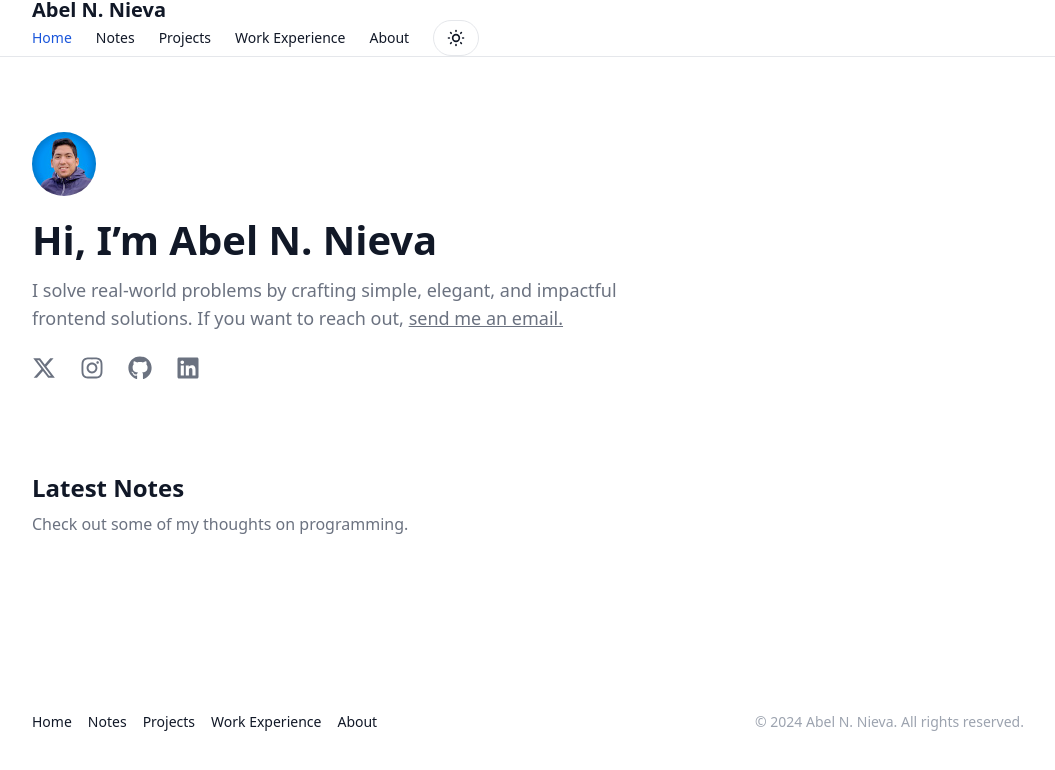
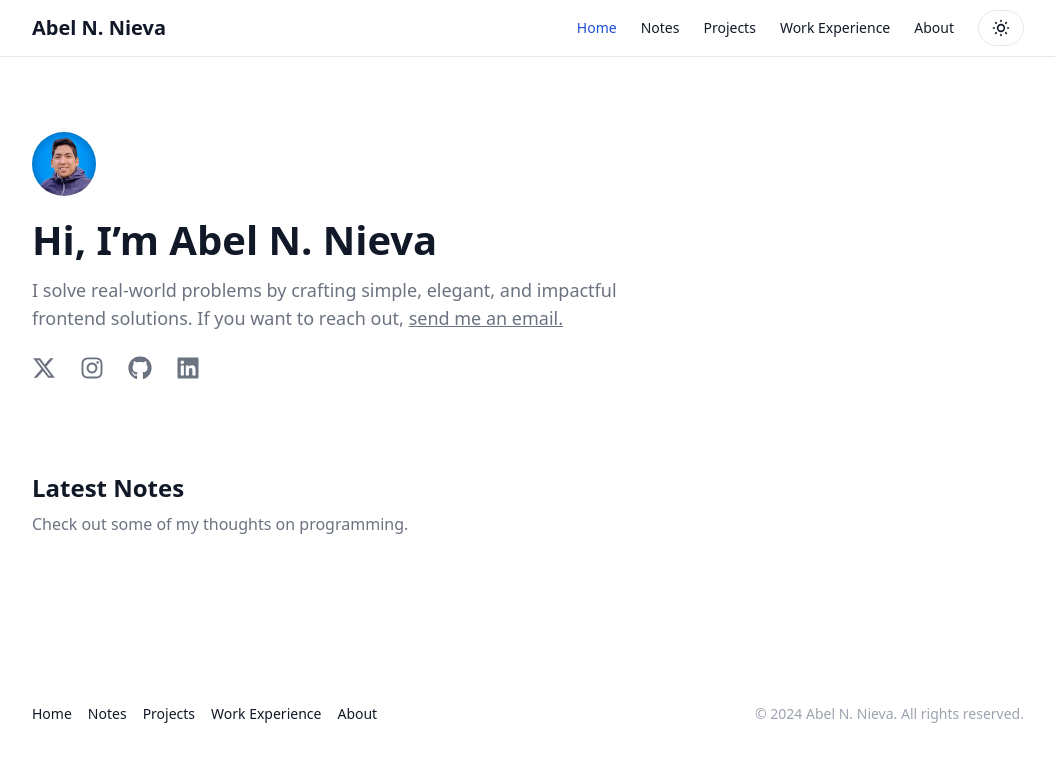
Before and after one commit to abelnnieva/abelnnieva.dev, an Astro site: page / in a window 1280 px wide. Shown: the whole page, without its empty margins (112-1167 px from the left). Built offline with nearby package versions, Linux system fonts and the light colour scheme; Astro itself is replaced by a stand-in of ours.

Commit message:
refactor: Footer and Header components, update data structure
- Changed `copyright` prop to `brand` in `Footer.astro` and updated the structure to dynamically display the current year.
- Adjusted the footer styling and structure for better alignment and readability.
- Modified `Header.astro` to use `class:list` syntax and updated hover and active states to use `primary` colors.
- Removed `Copyright` export from `data/index.ts`, relying on dynamic date generation in `Footer.astro`.
- Updated `Layout.astro` to pass the `brand` prop to `Footer` instead of `copyright`.

```diff
--- a/src/components/Footer.astro
+++ b/src/components/Footer.astro
@@ -3,31 +3,33 @@ import type { NavigationItem } from "../types/index";
 
 interface Props {
   navigation: NavigationItem[];
-  copyright: string;
+  brand: string;
 }
 
 const { pathname } = Astro.url;
-const { copyright, navigation } = Astro.props;
+const { navigation, brand } = Astro.props;
+const date = new Date();
 ---
 
 <footer
-  class="flex flex-col md:flex-row gap-6 justify-between items-center max-w-screen-lg mx-auto mt-12 pt-8 pb-8 md:pb-12 px-4"
+  class="flex flex-col md:flex-row gap-6 justify-between items-center max-w-screen-lg mx-auto mt-6 md:mt-12 pt-6 pb-8 md:pb-16 px-4"
 >
-  <ul class="font-medium flex flex-wrap justify-center gap-4">
+  <p class="font-medium flex flex-wrap justify-center gap-4">
     {
       navigation.map((navigationItem) => (
-        <li>
         <a
           href={navigationItem.href}
-            class="block dark:text-white text-sm text-gray-900 hover:text-primary-700 dark:hover:text-primary-500"
+          class="block text-gray-900 dark:text-white text-sm hover:text-primary-700 dark:hover:text-primary-500"
           aria-label={navigationItem.label}
-            aria-current={pathname === navigationItem.href ? "page" : undefined}
+          aria-current={pathname === navigationItem.href ? "page" : null}
         >
           {navigationItem.text}
         </a>
-        </li>
       ))
     }
-  </ul>
-  <p class="text-sm text-gray-400 dark:text-gray-300" set:html={copyright} />
+  </p>
+  <p class="text-sm text-gray-400 dark:text-gray-500">
+    &copy; {date.getFullYear()}
+    {brand}. All rights reserved.
+  </p>
 </footer>
--- a/src/components/Header.astro
+++ b/src/components/Header.astro
@@ -18,7 +18,7 @@ const { brand, navigation } = Astro.props;
 <header
   class="fixed z-50 top-0 left-0 right-0 border-b border-gray-200 dark:border-gray-600 bg-white dark:bg-gray-900"
 >
-  <Container className="flex items-center justify-between h-14">
+  <Container class="flex items-center justify-between h-14">
     <a href="/">
       <h1
         class="self-center text-lg/none md:text-xl/none font-bold whitespace-nowrap text-gray-900 dark:text-white"
@@ -61,10 +61,10 @@ const { brand, navigation } = Astro.props;
                 <a
                   href={navigationItem.href}
                   class:list={[
-                    "text-base md:text-sm md:font-medium text-gray-900 dark:text-white md:hover:text-blue-700 md:dark:hover:text-blue-500",
-                    "px-4 py-2 md:px-0 md:py-0 hover:bg-gray-100 md:hover:bg-inherit dark:hover:bg-gray-600 md:dark:hover:bg-inherit dark:hover:text-white md:dark:hover:text-inherit",
+                    "text-base md:text-sm md:font-medium text-gray-900 dark:text-white md:hover:text-primary-700 md:dark:hover:text-primary-500",
+                    "px-4 py-2 md:px-0 md:py-0 hover:bg-gray-100 md:hover:bg-inherit dark:hover:bg-gray-600 md:dark:hover:bg-inherit dark:hover:text-white",
                     {
-                      "md:text-blue-700 md:dark:text-blue-500": isCurrent,
+                      "md:text-primary-700 md:dark:text-primary-500": isCurrent,
                     },
                   ]}
                   aria-label={navigationItem.label}
--- a/src/data/index.ts
+++ b/src/data/index.ts
@@ -1,10 +1,6 @@
-const date = new Date();
-
 import type { NavigationItem, SocialMediaItem } from "../types";
 
 export const Brand: string = "Abel N. Nieva";
-
-export const Copyright: string = `&copy; ${date.getFullYear()} Abel N. Nieva. All rights reserved.`;
 
 export const Navigation: NavigationItem[] = [
   {
--- a/src/layouts/Layout.astro
+++ b/src/layouts/Layout.astro
@@ -1,7 +1,7 @@
 ---
 // Supports weights 100-900
 import "@fontsource-variable/inter";
-import { Brand, Navigation, Copyright } from "../data";
+import { Brand, Navigation } from "../data";
 import Footer from "../components/Footer.astro";
 import Header from "../components/Header.astro";
 ---
@@ -19,7 +19,7 @@ import Header from "../components/Header.astro";
   <body class="antialiased mt-14 bg-white dark:bg-gray-900">
     <Header brand={Brand} navigation={Navigation} />
     <slot />
-    <Footer navigation={Navigation} copyright={Copyright} />
+    <Footer navigation={Navigation} brand={Brand} />
   </body>
   <script
     is:inline
```
Lines whose indentation alone changed are shown as unchanged.
